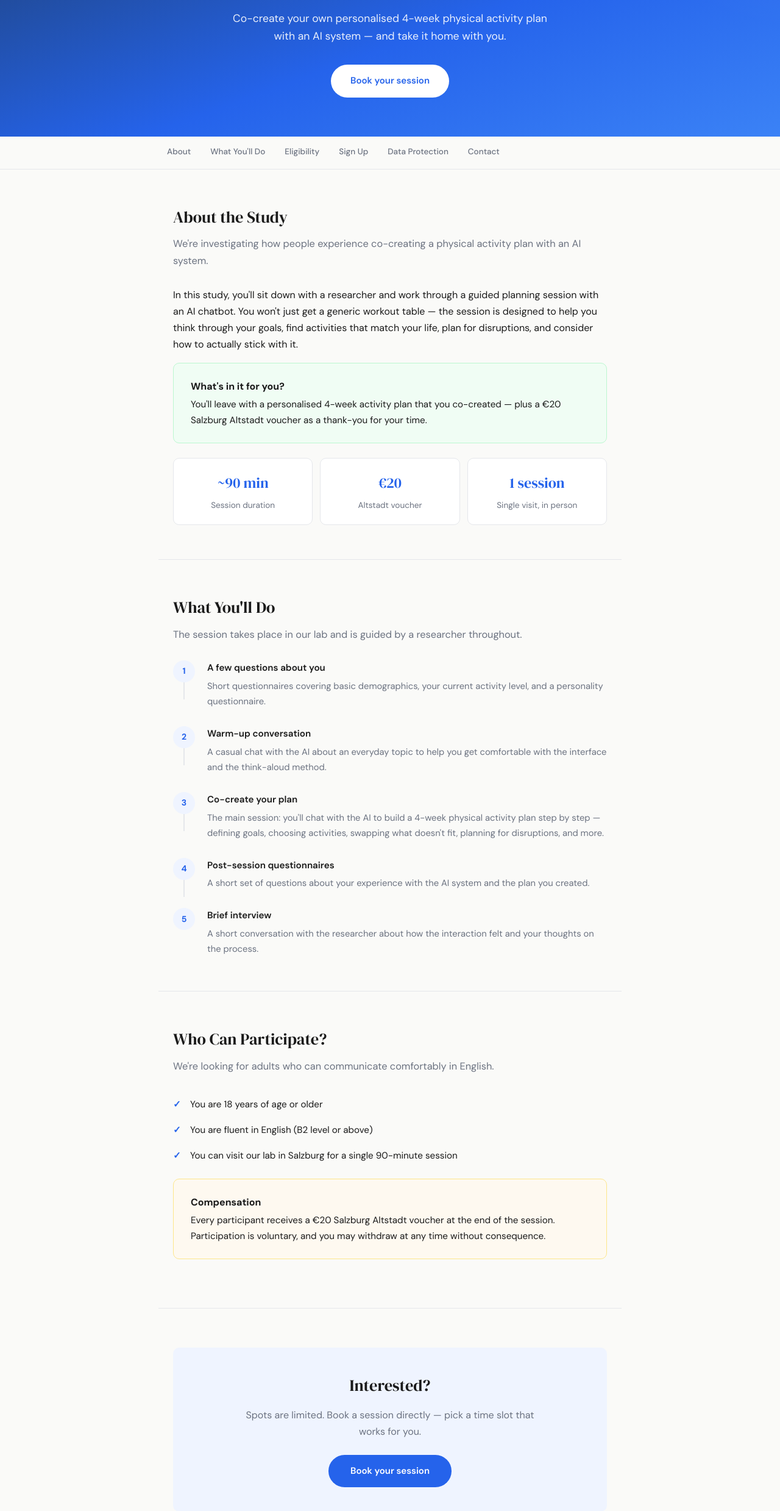
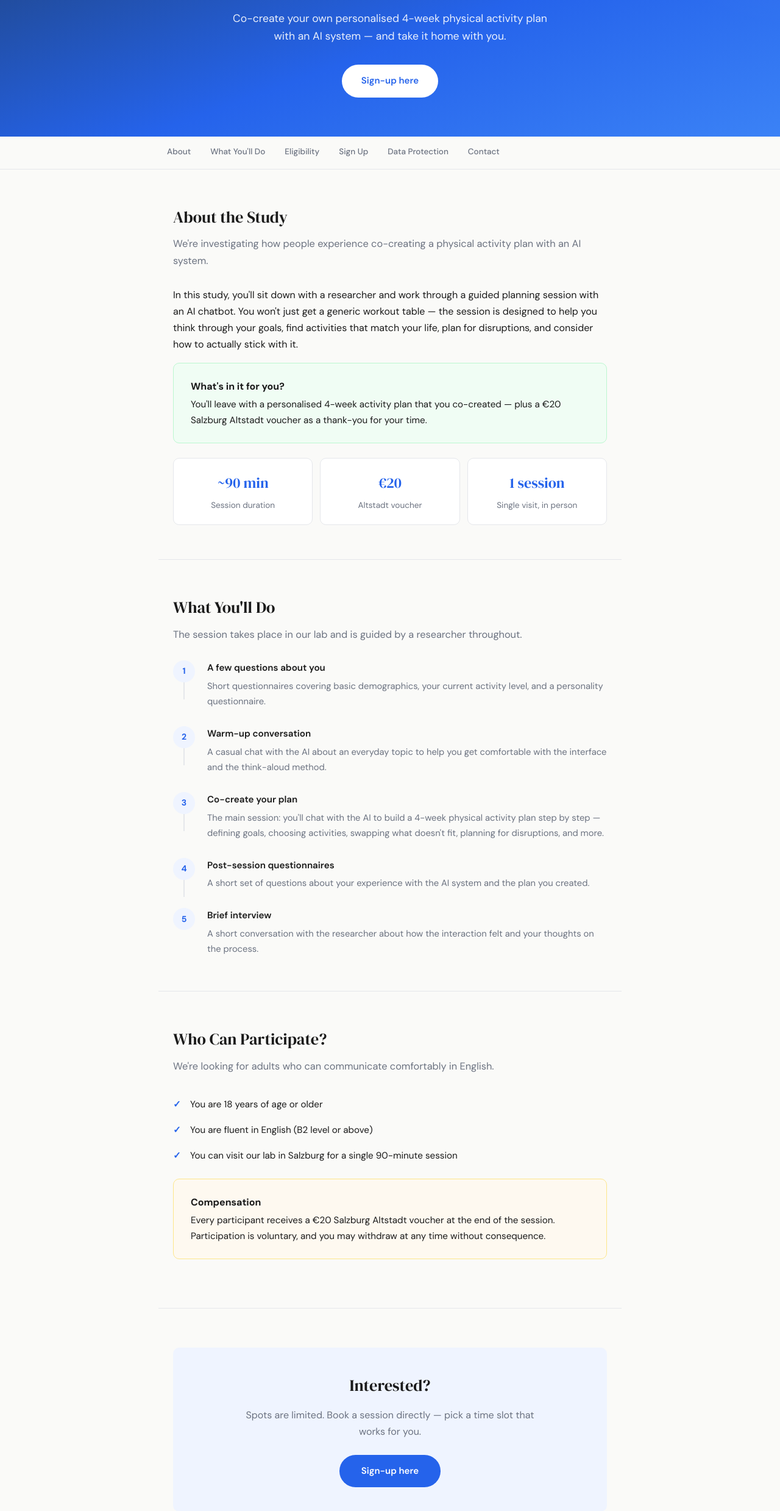
Before and after one commit to DPHofer-HAII/Physical-Activity-Plan-Making-Study.github.io, a plain HTML site: page index.html in a window 1280 px wide. Shown: the part 260-2738 px from the top of the page at 61% size. Drawn offline with Linux system fonts and the light colour scheme.

Commit message:
Update links and contact information in index.html

```diff
--- a/index.html
+++ b/index.html
@@ -449,7 +449,7 @@
       <div class="hero-badge">Ludwig Boltzmann Institute for Digital Health and Prevention</div>
       <h1>Want to get more active?<br>Let AI help you plan it.</h1>
       <p>Co-create your own personalised 4-week physical activity plan with an AI system — and take it home with you.</p>
-      <a href="#signup" class="hero-cta">Book your session</a>
+      <a href="#signup" class="hero-cta">Sign-up here</a>
     </div>
   </div>
 
@@ -559,7 +559,7 @@
       <h2>Interested?</h2>
       <p>Spots are limited. Book a session directly — pick a time slot that works for you.</p>
       <!-- ── Replace href with your actual Microsoft Bookings URL ── -->
-      <a href="#REPLACE_WITH_MICROSOFT_BOOKINGS_URL" class="signup-btn" target="_blank" rel="noopener">Book your session</a>
+      <a href="https://outlook.office.com/bookwithme/user/613df183103e408e86083157c7efb606@dhp.lbg.ac.at/meetingtype/SfCYoVJki0mdTBw9GqbfeQ2?anonymous&ismsaljsauthenabled&ep=mlink" class="signup-btn" target="_blank" rel="noopener">Sign-up here</a>
     </div>
   </section>
 
@@ -597,7 +597,7 @@
       <!-- ── Replace with actual contact details ── -->
       <p><strong>Study team</strong></p>
       <p>Ludwig Boltzmann Institute for Digital Health and Prevention</p>
-      <p>Email: <a href="mailto:REPLACE@lbi-dhp.at">REPLACE@lbi-dhp.at</a></p>
+      <p>Email: <a href="mailto:dominik.hofer@lbg.ac.at">dominik.hofer@lbg.ac.at</a></p>
     </div>
   </section>
 
```
